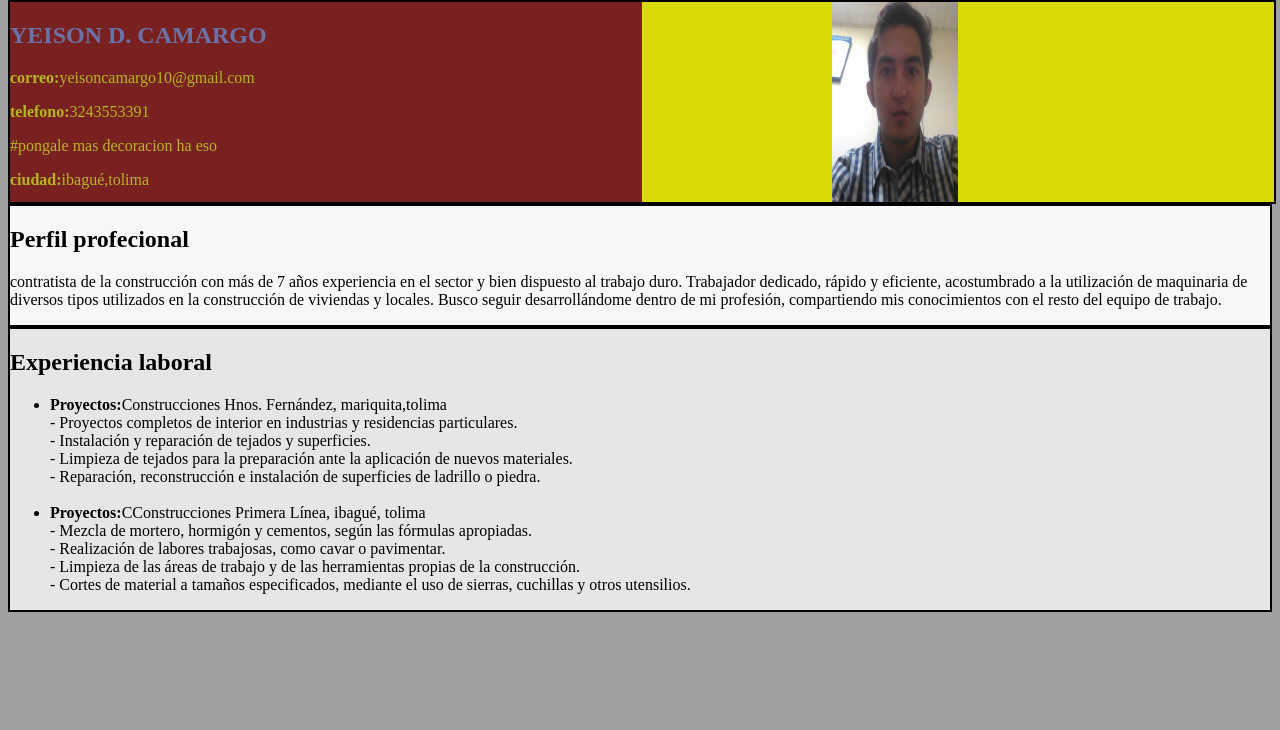
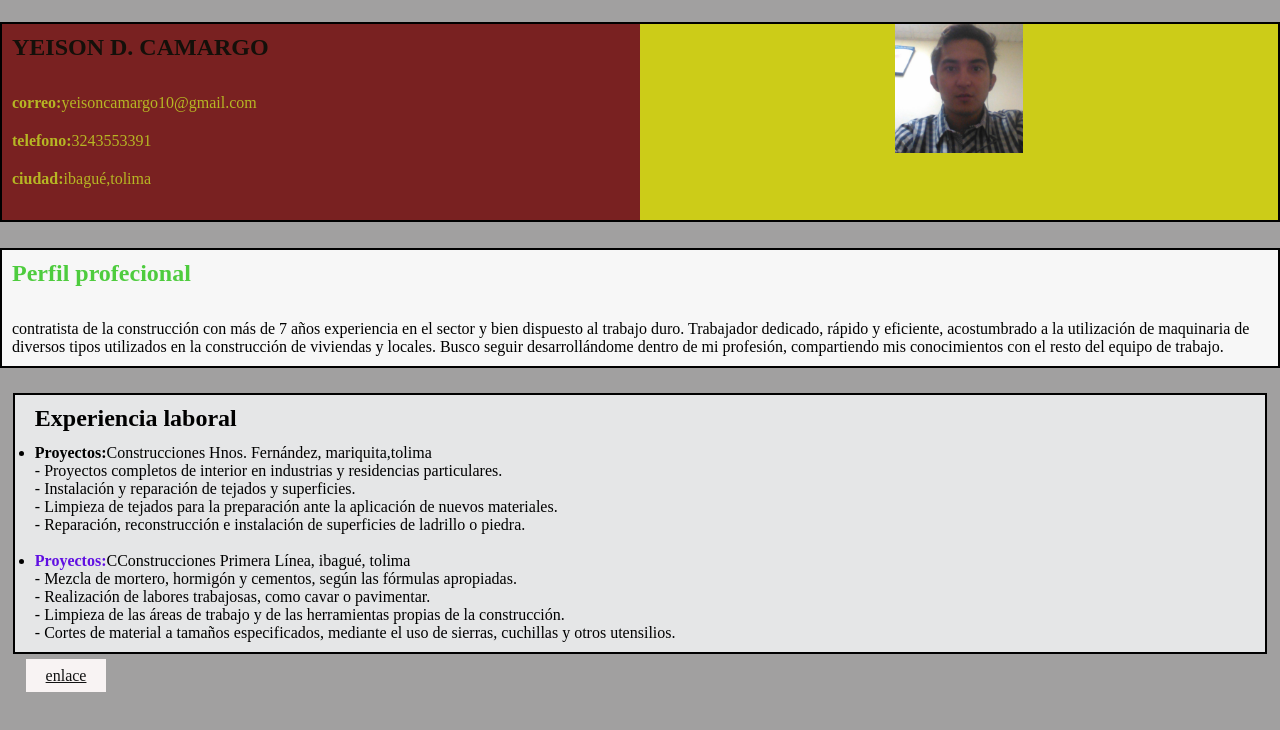
Before and after one commit to yeisoncamargo37/hoja-de-vida, a plain HTML site: page index.html in a window 1280 px wide. Shown: the part 70-800 px from the top of the page. Drawn offline with Linux system fonts and the light colour scheme.

Commit message:
estilos css: boton

```diff
--- a/index.html
+++ b/index.html
@@ -6,6 +6,7 @@
     <link rel="stylesheet" href="style/style.css">
 
     <style type="text/css">
+
         body {
             background-color:rgb(161, 160, 160);
            }
@@ -14,8 +15,15 @@
             color: rgb(5, 33, 126);
         }
         #texto {
-            color: rgb(105, 115, 167);
+            color: rgb(20, 16, 10);
         }
+        #texto-1 {
+            color: rgb(78, 204, 62);
+        }
+        #texto-2 {
+            color: rgb(96, 15, 226);
+        }
+
 
     </style>
 
@@ -34,7 +42,7 @@
             <div class="caja contenedor-izquierda">
                 <h2 id="texto"><b>YEISON D. CAMARGO</b></h2>
                 <P><strong>correo:</strong>yeisoncamargo10@gmail.com</P>
-                <p><strong>telefono:</strong>3243553391</p>  #pongale mas decoracion ha eso
+                <p><strong>telefono:</strong>3243553391</p>
                 <p><strong>ciudad:</strong>ibagué,tolima</p>
             </div>
         </div>
@@ -43,7 +51,7 @@
 
 
     <div class="seccion border">
-        <h2> Perfil profecional</h2>
+        <h2 id="texto-1">Perfil profecional</h2>
         <p>contratista de la construcción con más de 7 años experiencia en el sector y bien dispuesto al trabajo duro. Trabajador dedicado, rápido y eficiente, acostumbrado a la utilización de maquinaria de diversos tipos utilizados en la construcción de viviendas y locales. Busco seguir desarrollándome dentro de mi profesión, compartiendo mis conocimientos con el resto del equipo de trabajo.</p>
     </div>
 
@@ -60,7 +68,7 @@
             </li>
             <br>
             <li>
-                <strong>Proyectos:</strong>CConstrucciones Primera Línea, ibagué, tolima
+                <strong id="texto-2">Proyectos:</strong>CConstrucciones Primera Línea, ibagué, tolima
 
                 <br>- Mezcla de mortero, hormigón y cementos, según las fórmulas apropiadas.
                 <br>- Realización de labores trabajosas, como cavar o pavimentar.
@@ -71,6 +79,10 @@
         </ul>
     </div>
 
+    <a href="https://github.com/yeisoncamargo37" class="boton">enlace</a>
+
+
+
 
 </body>
 
--- a/style/style.css
+++ b/style/style.css
@@ -1,14 +1,26 @@
+* {
+ box-sizing: border-box; /* Incluye borde y padding en el ancho total */
+ margin: 0;
+ padding: 0;
+}
+
 img {
     width: 20%;
-    height:100%;
-    margin-left: 30%;
+    height:auto;
+    margin-left:40%
 }
+
 .border {
     border: 2px solid black;
 }
 
 
-.titulo {text-align: center;}
+.titulo {text-align: center;
+
+    margin-top: 2%;
+    margin-bottom:2%;
+
+}
 
 .contenedor {
     width: 100%;
@@ -28,19 +40,64 @@ img {
 .caja {
     width: 50%;
     height: 100%;
+
+    margin-bottom: 20px;
+
     }
 
- .contenedor-derecha {
-    background-color: rgb(218, 218, 6);
+.contenedor-derecha {
+    background-color: rgb(204, 204, 24);
 }
+
 .contenedor-izquierda{
     background-color: rgb(121, 33, 33);
     color: rgb(182, 182, 36);
 }
+
+.contenedor-izquierda h2 {
+    margin-bottom: 2%;
+
+    padding: 10px;
+}
+
+.contenedor-izquierda p {
+
+
+    padding: 10px;
+}
+
+.seccion h2 {
+    margin-bottom: 1%;
+    padding: 10px;
+}
+.seccion p {
+    padding: 10px;
+}
+
 .seccion {
     background-color: rgb(247, 247, 247);
+    margin-top: 2%;
+
+    margin-bottom: 2%;
 }
 
 .laboral{
     background-color: rgb(229, 230, 231);
+
+    margin: 1%;
+
+    padding: 10px 20px;
 }
+
+.laboral h2 {
+    margin-bottom: 1%;
+}
+
+
+.boton {
+            background-color: rgb(248, 243, 243);
+            padding:  8px 20px;
+            color: rgb(17, 17, 17);
+            margin: 2%;
+
+        }
```
